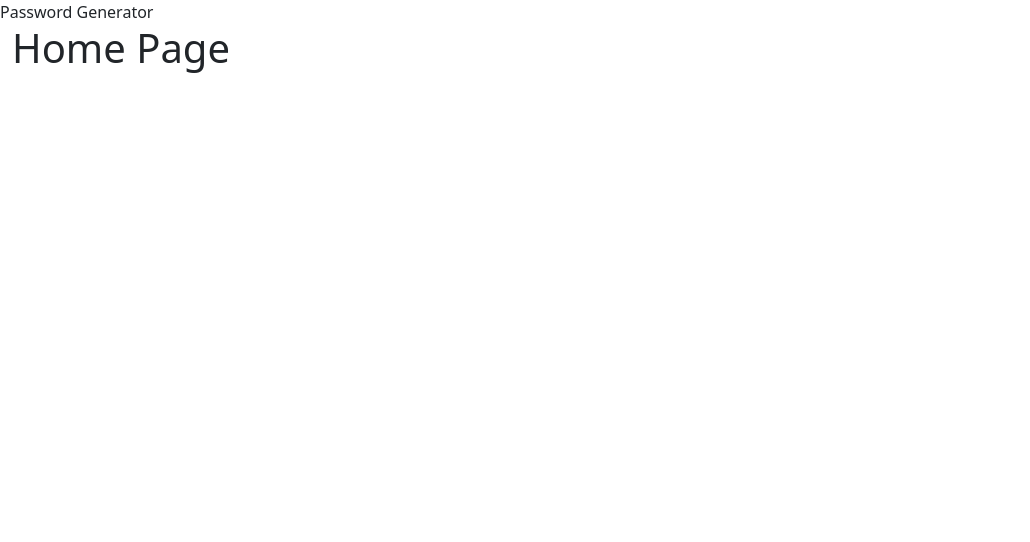
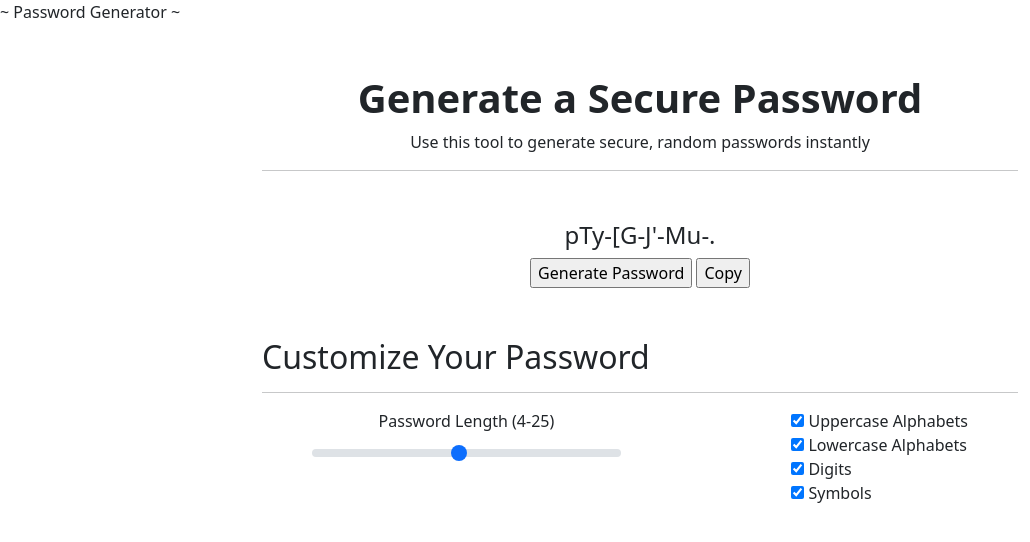
Before and after one commit to josekebede/password_generator, a Flask app: page / in a window 1280 px wide. Shown: the top 542 px of the page, without its empty margins (0-1030 px from the left). Run offline with Flask 2, Linux system fonts and the light colour scheme.

Commit message:
password generating

```diff
--- a/Templates/base.html
+++ b/Templates/base.html
@@ -2,10 +2,11 @@
 <html>
 <head>
     <link href="https://cdn.jsdelivr.net/npm/bootstrap@5.0.0-beta3/dist/css/bootstrap.min.css" rel="stylesheet" integrity="sha384-eOJMYsd53ii+scO/bJGFsiCZc+5NDVN2yr8+0RDqr0Ql0h+rP48ckxlpbzKgwra6" crossorigin="anonymous">
+    <link rel="stylesheet" type="text/css" href="{{ url_for('static', filename='styles/style.css') }}">
     <title>{% block title %}{% endblock title %}</title>
 </head>
 <body>
-    <header>Password Generator</header>
+    <header>~ Password Generator ~</header>
     <div class="container-fluid">
         {% block body %}
         {% endblock body %}
--- a/Templates/home.html
+++ b/Templates/home.html
@@ -1,5 +1,57 @@
 {% extends "base.html" %}
-{% block title %}Home Page{% endblock title %}
+{% block title %}Password Generator{% endblock title %}
 {% block body %}
-    <h1>Home Page</h1>
+
+    <div style="margin-right: 250px; margin-left: 250px;margin-top: 50px;text-align: center;">
+        <h1 style="font-weight: bold">Generate a Secure Password</h1>
+        <p>Use this tool to generate secure, random passwords instantly</p>
+        <hr>
+    </div>
+    <div>
+        <form action="/generate" method="POST">
+            <div style="text-align: center;margin-top: 50px;">
+                <h4>{{ secure_password }}</h4>
+                <input type="submit" name="submit" value="Generate Password">
+                <a href="/copy/"><input type="button" name="copy" value="Copy"></a>
+            </div>
+            <div style="margin-left: 250px;margin-right: 250px;margin-top: 50px">
+                <h2>Customize Your Password</h2>
+                <hr>
+                <div style="text-align: center;float: left;margin-left: 50px;">
+                    <label for="len_range" class="form-label">Password Length (4-25)</label>
+                    <input type="range" class="form-range" id="len_range" name="len_range" min="4" max="25" value="{{ len_range_value }}">
+                </div>
+                <div style="float: right;margin-right: 50px;">
+                    {% if "uppercase" in chars %}
+                        <input type="checkbox" name="char_box" value="uppercase" checked>
+                        <label>Uppercase Alphabets</label><br>
+                    {% else %}
+                        <input type="checkbox" name="char_box" value="uppercase">
+                        <label>Uppercase Alphabets</label><br>
+                    {% endif %}
+                    {% if "lowercase" in chars %}
+                        <input type="checkbox" name="char_box" value="lowercase" checked>
+                        <label>Lowercase Alphabets</label><br>
+                    {% else %}
+                        <input type="checkbox" name="char_box" value="lowercase">
+                        <label>Lowercase Alphabets</label><br>
+                    {% endif %}
+                    {% if "digits" in chars %}
+                        <input type="checkbox" name="char_box" value="digits" checked>
+                        <label>Digits</label><br>
+                    {% else %}
+                        <input type="checkbox" name="char_box" value="digits">
+                        <label>Digits</label><br>
+                    {% endif %}
+                    {% if "symbols" in chars %}
+                        <input type="checkbox" name="char_box" value="symbols" checked>
+                        <label>Symbols</label><br>
+                    {% else %}
+                        <input type="checkbox" name="char_box" value="symbols">
+                        <label>Symbols</label><br>
+                    {% endif %}
+                </div>
+            </div>
+        </form>
+    </div>
 {% endblock body %}
--- a/main.py
+++ b/main.py
@@ -1,12 +1,69 @@
 
-from flask import Flask, render_template
+from flask import Flask, render_template, redirect, request, session, url_for
 
+from password_generator import generator
 app = Flask(__name__)
+app.secret_key = "SECRET_KEY"
 
 
 @app.route("/")
 def home():
-    return render_template("home.html")
+    if "chars" not in session:
+        session["chars"] = ["uppercase", "lowercase", "digits", "symbols"]
+    if "len_range_value" not in session:
+        session["len_range_value"] = 14
+    if "secure_password" not in session:
+        chars = session["chars"]
+        len_range_value = session["len_range_value"]
+
+        session["secure_password"] = generator(
+            length=int(len_range_value),
+            uppercase="uppercase" in chars,
+            lowercase="lowercase" in chars,
+            digits="digits" in chars,
+            symbols="symbols" in chars,
+        )
+
+    chars = session["chars"]
+    len_range_value = session["len_range_value"]
+    secure_password = session["secure_password"]
+
+    return render_template(
+        "home.html",
+        chars=chars,
+        len_range_value=len_range_value,
+        secure_password=secure_password,
+    )
+
+
+@app.route("/generate/", methods=["GET", "POST"])
+def generate():
+    if request.method == "POST":
+        chars = request.form.getlist("char_box")
+        len_range_value = request.form.get("len_range")
+        secure_password = generator(
+            length=int(len_range_value),
+            uppercase="uppercase" in chars,
+            lowercase="lowercase" in chars,
+            digits="digits" in chars,
+            punctuation="punctuation" in chars,
+        )
+
+        if len(chars) != 0:
+            session["chars"] = chars
+            session["len_range_value"] = len_range_value
+            session["secure_password"] = secure_password
+            return redirect(url_for("home"))
+        else:
+            return redirect(url_for("home"))
+    else:
+        return redirect(url_for("home"))
+
+
+@app.route("/copy/")
+def copy():
+    return "Copy"
+
 
 
 if __name__ == "__main__":
```
Also changed, not shown: static/style.css (added, +23 -0 lines), 1 other file.
